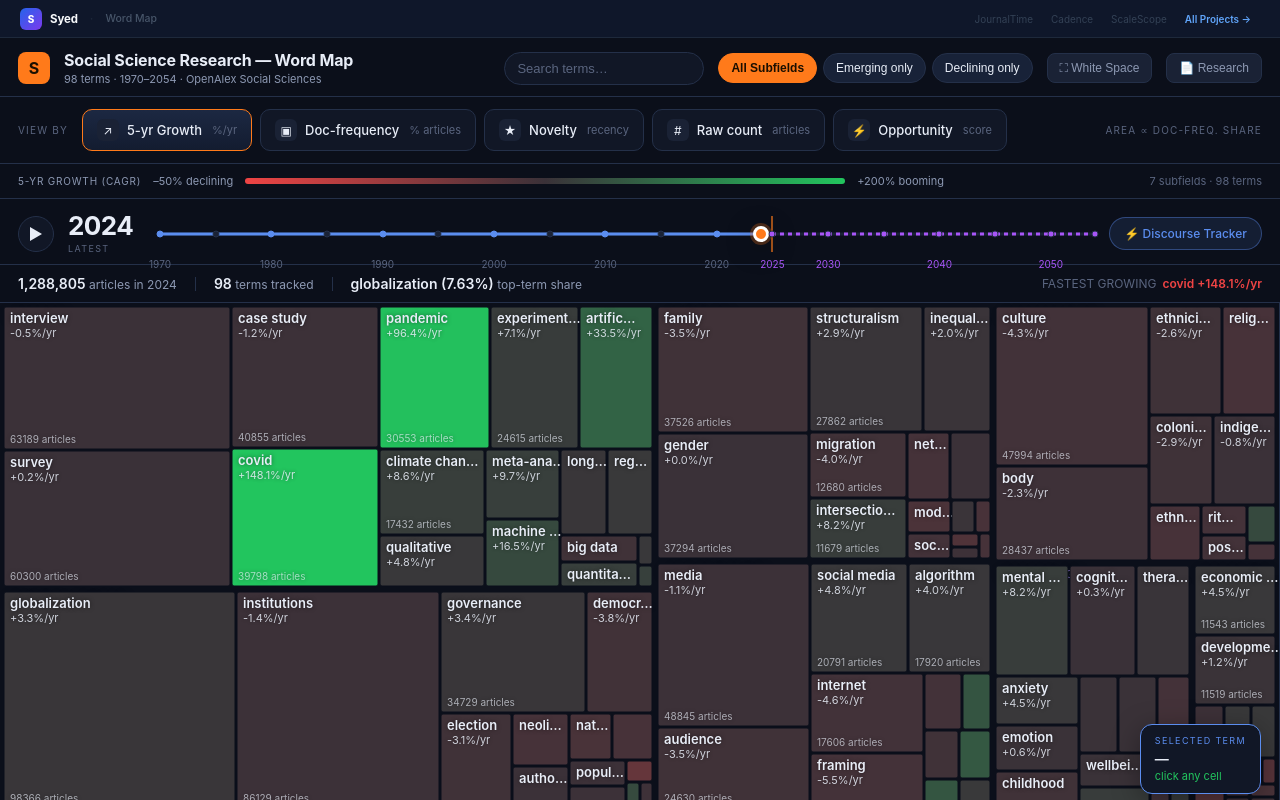
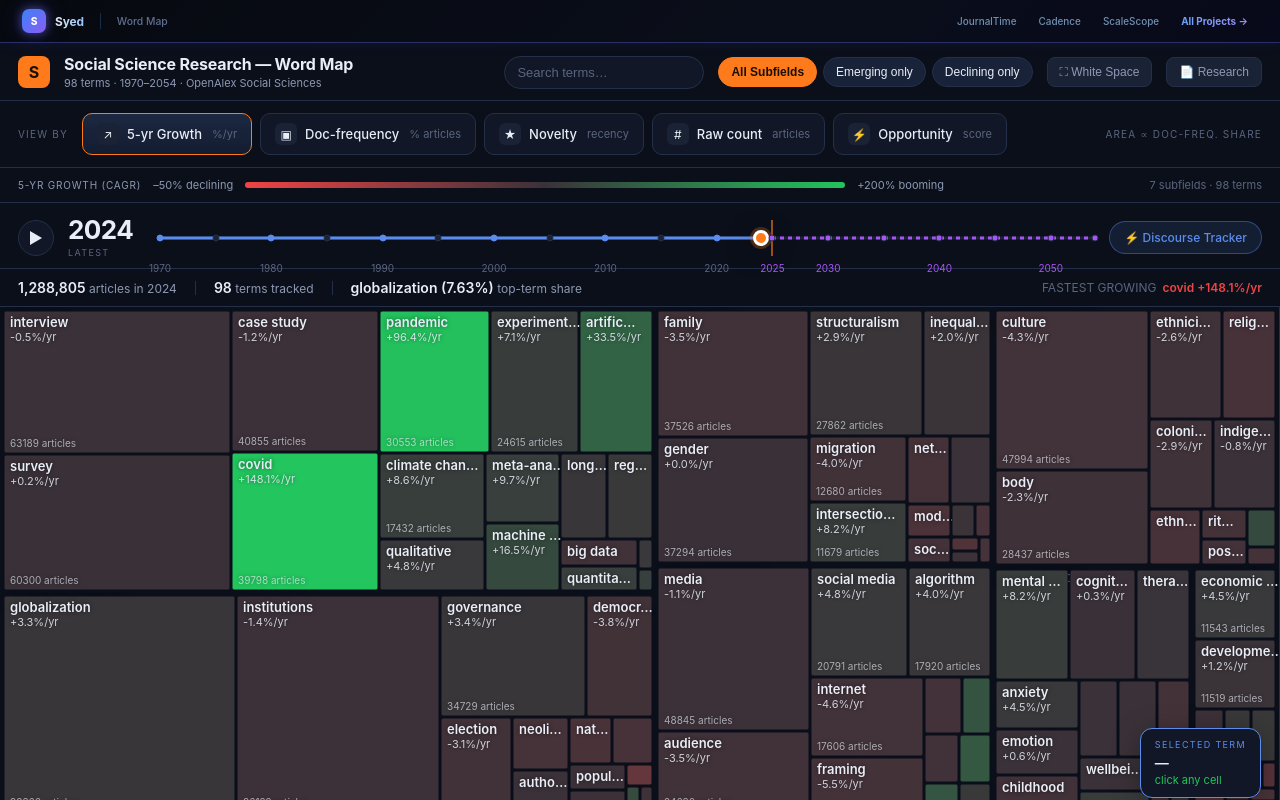
Before and after one commit to SyAhmedU/wordmap, a website: page index.html in a window 1280 px wide. Drawn offline with nearby package versions, Linux system fonts and the light colour scheme.

Commit message:
Upgrade brand bar to Syed Fire design
Co-Authored-By: Claude Sonnet 4.6 <noreply@anthropic.com>

```diff
--- a/index.html
+++ b/index.html
@@ -701,24 +701,26 @@
   .badge .b-val  { font-size: 11px; color: var(--good); margin-top: 2px; }
 </style>
 <style>
-.syed-bar{display:flex;align-items:center;gap:10px;padding:0 20px;height:38px;background:#0f172a;border-bottom:1px solid #1e293b;font-family:'Inter',system-ui,sans-serif;position:sticky;top:0;z-index:9999;flex-shrink:0}
-.syed-bar-logo{display:flex;align-items:center;gap:8px;text-decoration:none;flex-shrink:0}
-.syed-mark{width:22px;height:22px;background:linear-gradient(135deg,#2563eb,#7c3aed);border-radius:6px;display:inline-flex;align-items:center;justify-content:center;font-size:.71rem;font-weight:800;color:#fff;flex-shrink:0}
-.syed-name{font-size:.82rem;font-weight:700;color:#f8fafc;letter-spacing:-.01em}
-.syed-divider{color:#1e293b;font-size:.9rem;margin:0 2px;user-select:none}
-.syed-project{font-size:.75rem;color:#475569;font-weight:500;overflow:hidden;text-overflow:ellipsis;white-space:nowrap;flex:1;min-width:0}
-.syed-links{display:flex;align-items:center;margin-left:auto;flex-shrink:0}
-.syed-link{font-size:.71rem;color:#334155;text-decoration:none;padding:4px 9px;border-radius:5px;transition:.12s;white-space:nowrap}
-.syed-link:hover{color:#93c5fd;background:#ffffff08}
-.syed-link-all{color:#60a5fa!important;font-weight:600}
-.syed-link-all:hover{color:#bfdbfe!important}
+.syed-bar{display:flex;align-items:center;gap:12px;padding:0 22px;height:42px;background:linear-gradient(135deg,#06090f 0%,#0a0e1a 60%,#08091a 100%);position:sticky;top:0;z-index:9999;flex-shrink:0;font-family:'Inter',system-ui,sans-serif;box-shadow:0 1px 0 rgba(99,102,241,.35),0 2px 16px rgba(99,102,241,.07)}
+.syed-bar-logo{display:flex;align-items:center;gap:9px;text-decoration:none;flex-shrink:0;transition:opacity .2s}
+.syed-bar-logo:hover{opacity:.8}
+.syed-mark{width:24px;height:24px;background:linear-gradient(135deg,#3b82f6,#8b5cf6);border-radius:7px;display:inline-flex;align-items:center;justify-content:center;font-size:.73rem;font-weight:800;color:#fff;flex-shrink:0;animation:syed-glow 3s ease-in-out infinite}
+@keyframes syed-glow{0%,100%{box-shadow:0 0 8px rgba(99,102,241,.55),0 0 20px rgba(99,102,241,.2)}50%{box-shadow:0 0 15px rgba(99,102,241,.85),0 0 34px rgba(139,92,246,.4)}}
+.syed-name{font-size:.85rem;font-weight:700;background:linear-gradient(90deg,#e2e8f0,#93c5fd);-webkit-background-clip:text;-webkit-text-fill-color:transparent;background-clip:text;letter-spacing:-.01em}
+.syed-divider{width:1px;height:16px;background:#1a2d48;flex-shrink:0;margin:0 4px}
+.syed-project{font-size:.74rem;color:#607090;font-weight:500;overflow:hidden;text-overflow:ellipsis;white-space:nowrap;flex:1;min-width:0}
+.syed-links{display:flex;align-items:center;margin-left:auto;flex-shrink:0;gap:2px}
+.syed-link{font-size:.71rem;color:#7090b0;text-decoration:none;padding:5px 10px;border-radius:6px;transition:color .15s,background .15s,transform .15s;white-space:nowrap;font-weight:500}
+.syed-link:hover{color:#c8daf5;background:rgba(99,102,241,.12);transform:translateY(-1px)}
+.syed-link-all{font-size:.71rem;font-weight:700;text-decoration:none;padding:5px 10px;border-radius:6px;background:linear-gradient(90deg,#60a5fa,#a78bfa);-webkit-background-clip:text;-webkit-text-fill-color:transparent;background-clip:text;transition:transform .15s,opacity .15s;white-space:nowrap}
+.syed-link-all:hover{transform:translateY(-1px);opacity:.8}
 @media(max-width:640px){.syed-links{display:none}}
 </style>
 </head>
 <body>
 <div class="syed-bar">
   <a class="syed-bar-logo" href="https://syahmedu.github.io/nexus/" target="_blank" rel="noopener"><span class="syed-mark">S</span><span class="syed-name">Syed</span></a>
-  <span class="syed-divider">·</span>
+  <span class="syed-divider"></span>
   <span class="syed-project">Word Map</span>
   <nav class="syed-links">
     <a class="syed-link" href="https://syahmedu.github.io/journaltime/" target="_blank" rel="noopener">JournalTime</a>
```
